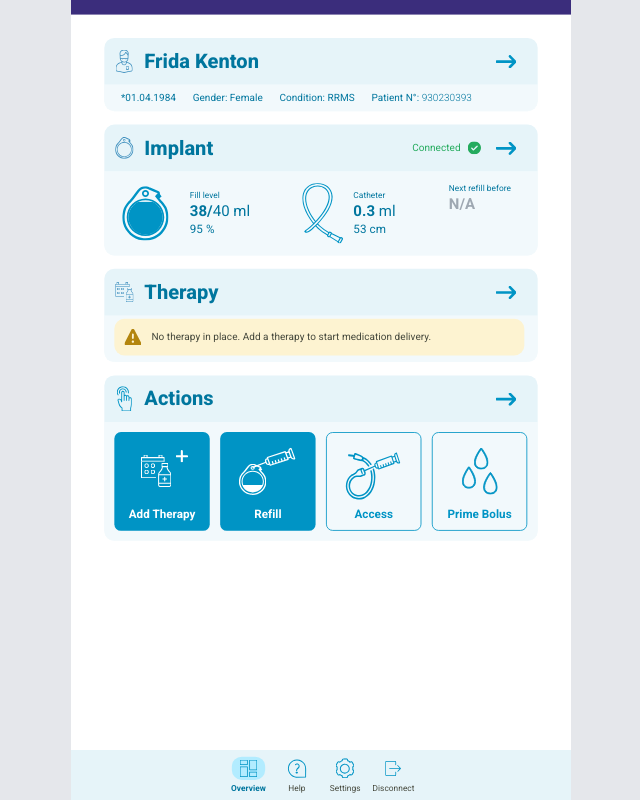
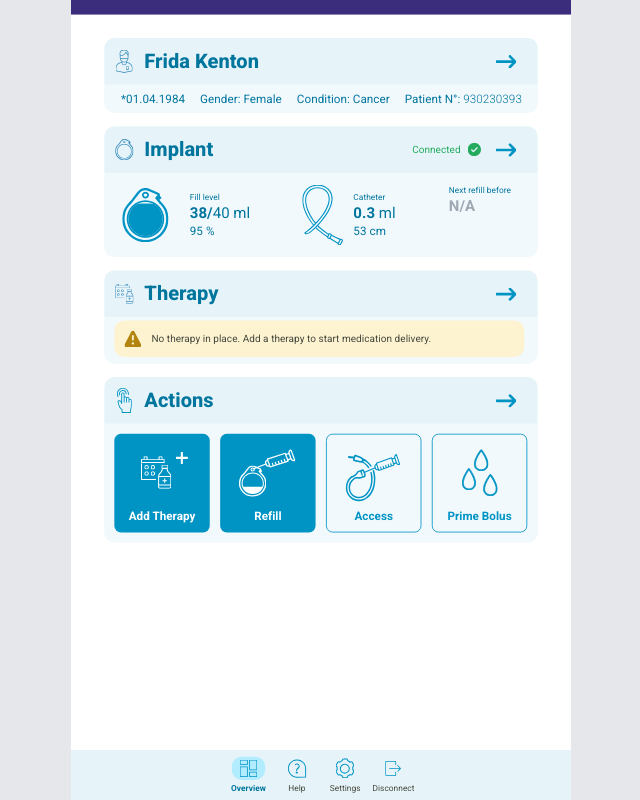
Before and after one commit to lenapopenadesign/miethke-pump-therapy, a React (Vite) app: page / in a window 1280 px wide. Shown: the whole page, without its empty margins (319-959 px from the left). Built offline with nearby package versions, Linux system fonts and the light colour scheme.

Commit message:
Home patient card: condition → Cancer, larger demographics font (24→28px)
Co-Authored-By: Claude Opus 4.8 <noreply@anthropic.com>

```diff
--- a/src/components/HomeShell.tsx
+++ b/src/components/HomeShell.tsx
@@ -179,16 +179,16 @@ function PatientCard() {
       <div className="bg-[rgba(255,255,255,0.5)] content-stretch flex flex-col gap-[25px] items-start p-[16px] relative rounded-bl-[24px] rounded-br-[24px] shrink-0 w-full">
         <div className="content-stretch flex items-start px-[24px] relative shrink-0 w-full">
           <div className="content-stretch flex flex-1 flex-col gap-[24px] items-start min-w-px relative">
-            <div className="content-stretch flex font-['Roboto',sans-serif] font-normal gap-[40px] items-center relative shrink-0 text-[#00769e] text-[24px] tracking-[0.1px] whitespace-nowrap" style={{ fontVariationSettings: "'wdth' 100" }}>
-              <p className="leading-[32px] relative shrink-0">*01.04.1984</p>
-              <p className="leading-[32px] relative shrink-0">Gender: Female</p>
+            <div className="content-stretch flex font-['Roboto',sans-serif] font-normal gap-[36px] items-center relative shrink-0 text-[#00769e] text-[28px] tracking-[0.1px] whitespace-nowrap" style={{ fontVariationSettings: "'wdth' 100" }}>
+              <p className="leading-[36px] relative shrink-0">*01.04.1984</p>
+              <p className="leading-[36px] relative shrink-0">Gender: Female</p>
               <p className="leading-[0] relative shrink-0">
-                <span className="leading-[32px]">{`Condition: `}</span>
-                <span className="leading-[32px]">RRMS</span>
+                <span className="leading-[36px]">{`Condition: `}</span>
+                <span className="leading-[36px]">Cancer</span>
               </p>
               <p className="leading-[0] relative shrink-0">
-                <span className="leading-[32px]">{`Patient N°: `}</span>
-                <span className="font-light leading-[32px]">930230393</span>
+                <span className="leading-[36px]">{`Patient N°: `}</span>
+                <span className="font-light leading-[36px]">930230393</span>
               </p>
             </div>
           </div>
```
